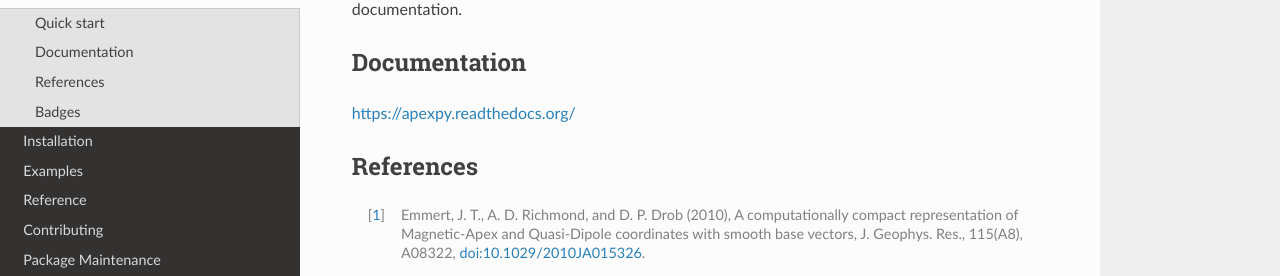
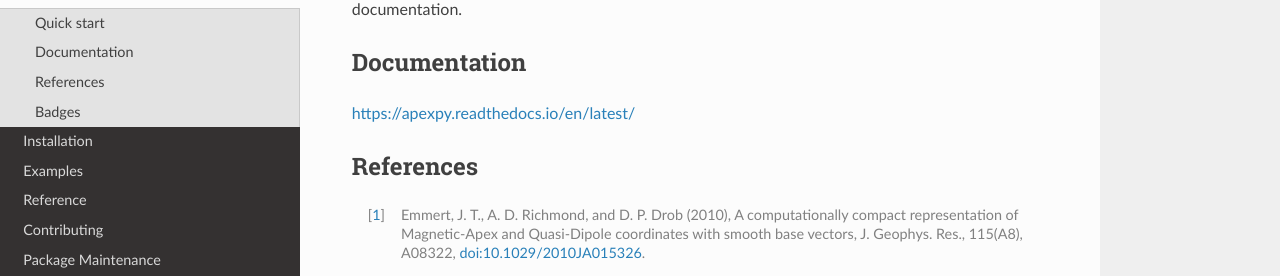
Before and after one commit to aburrell/apexpy, a Sphinx documentation site: the page built from docs/readme.rst, in a window 1280 px wide and 900 px high, scrolled down 1109 px. Shown: the part 154-430 px from the top of the window. Built offline with Sphinx 7.4.7 and the Read the Docs theme 2.0.0, drawn with Linux system fonts in a browser that asks for light colours; some of the changed lines change nothing that is shown.

Commit message:
DOC: updated more links
Updated badge and scipy links.

```diff
--- a/README.rst
+++ b/README.rst
@@ -60,7 +60,7 @@
 Documentation
 =============
 
-https://apexpy.readthedocs.org/
+https://apexpy.readthedocs.io/en/latest/
 
 References
 ==========
@@ -96,7 +96,7 @@
     :target: https://apexpy.readthedocs.io/en/latest/
     :alt: Documentation Status
 
-.. |travis| image:: https://travis-ci.org/aburrell/apexpy.svg?branch=main
+.. |travis| image:: https://api.travis-ci.org/aburrell/apexpy.svg?branch=main
     :alt: Travis-CI Build Status
     :target: https://travis-ci.org/aburrell/apexpy
 
@@ -144,5 +144,5 @@
     :alt: Scrutinizer Status
     :target: https://scrutinizer-ci.com/g/aburrell/apexpy/
 
-.. |doi| image:: https://www.zenodo.org/badge/46420037.svg
-   :target: https://www.zenodo.org/badge/latestdoi/46420037
+.. |doi| image:: https://www.zenodo.org/badge/doi/10.5281/zenodo.4585641.svg
+   :target: https://doi.org/10.5281/zenodo.1214206
--- a/docs/installation.rst
+++ b/docs/installation.rst
@@ -4,7 +4,7 @@
 ============
 
 This package requires NumPy, which you can install alone or as a part of SciPy.
-`Some Python distributions <https://www.scipy.org/install.html>`_
+`Some Python distributions <https://scipy.org/install/>`_
 come with NumPy/SciPy pre-installed. For Python distributions without
 NumPy/SciPy, Windows/Mac users should install
 `pre-compiled binaries of NumPy/SciPy <https://scipy.org/download/#official-source-and-binary-releases>`_, and Linux users may have
```
